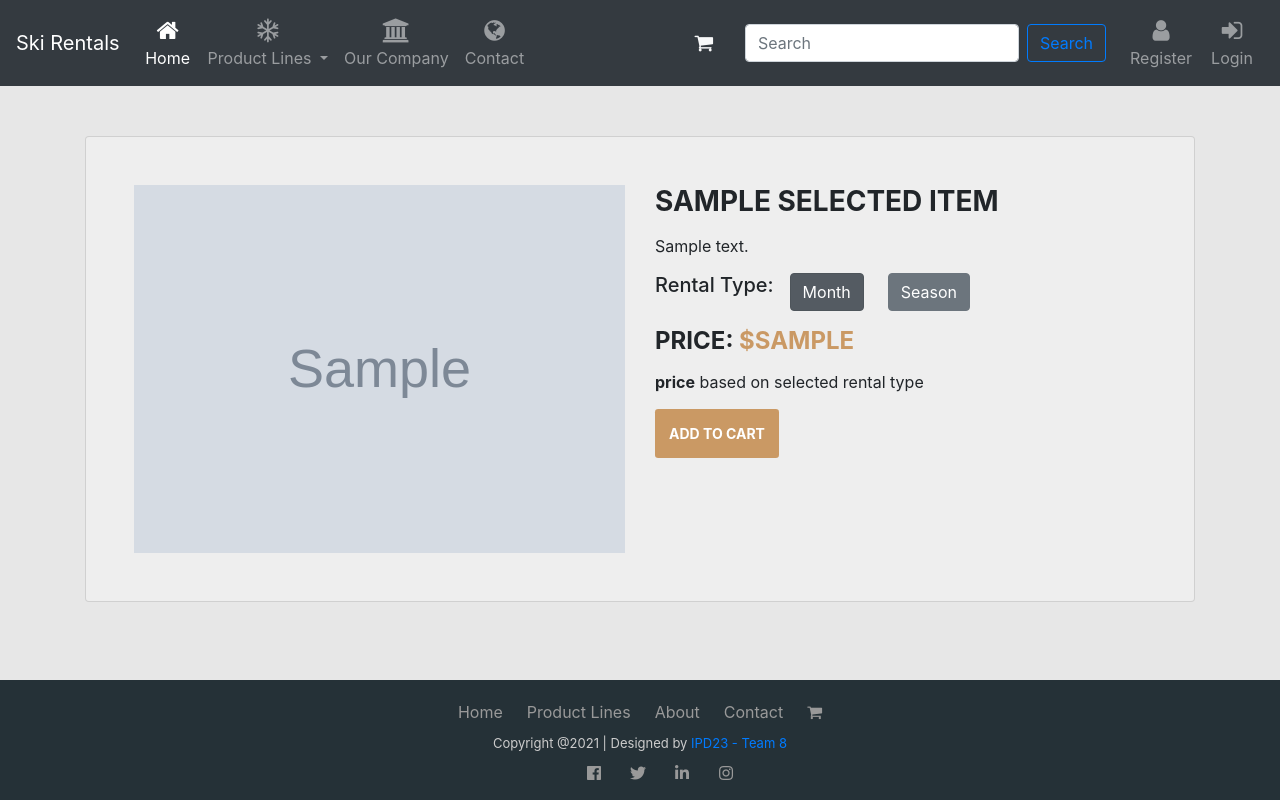
After one commit to Ying-LUO/JohnAbbottCollege-IPD23-PHP-Project, a PHP site: template skirentals/templates/itemdetails.html.twig in a window 1280 px wide. The commit adds this page. Run offline with PHP 8.4, Linux system fonts and the light colour scheme; the template is opened without the code that fills it: most values are stand-ins (such as "Sample title", 1, 10 or a date in 2020); grey boxes marked "Sample" are stand-in pictures; some libraries are stand-ins or nearby versions.

Commit message:
create item detials anf fixing issues

```diff
--- a/skirentals/account.php
+++ b/skirentals/account.php
@@ -201,7 +201,7 @@ $app->post('/login', function ($request, $response, $args) use ($log) {
     $errorList = [];
     $emailOrUsername = $request->getParam('emailOrUsername');
     $password = $request->getParam('password');
-    $record = DB::queryFirstRow("SELECT id, email, password, username FROM users WHERE (email=%s) OR (username=%s)", $emailOrUsername, $emailOrUsername);
+    $record = DB::queryFirstRow("SELECT * FROM users WHERE (email=%s) OR (username=%s)", $emailOrUsername, $emailOrUsername);
     $loginSuccess = false;
     if ($record) {
         global $passwordPepper;
--- /dev/null
+++ b/skirentals/styles/itemdetails.css
@@ -0,0 +1,166 @@
+
+/*****************globals*************/
+body {
+    /* font-family: 'open sans'; */
+    overflow-x: hidden;
+}
+
+  img {
+    max-width: 100%; }
+
+  .preview {
+    display: -webkit-box;
+    display: -webkit-flex;
+    display: -ms-flexbox;
+    display: flex;
+    -webkit-box-orient: vertical;
+    -webkit-box-direction: normal;
+    -webkit-flex-direction: column;
+        -ms-flex-direction: column;
+            flex-direction: column; }
+    @media screen and (max-width: 996px) {
+      .preview {
+        margin-bottom: 20px; } }
+
+  .preview-pic {
+    -webkit-box-flex: 1;
+    -webkit-flex-grow: 1;
+        -ms-flex-positive: 1;
+            flex-grow: 1; }
+
+  .preview-thumbnail.nav-tabs {
+    border: none;
+    margin-top: 15px; }
+    .preview-thumbnail.nav-tabs li {
+      width: 18%;
+      margin-right: 2.5%; }
+      .preview-thumbnail.nav-tabs li img {
+        max-width: 100%;
+        display: block; }
+      .preview-thumbnail.nav-tabs li a {
+        padding: 0;
+        margin: 0; }
+      .preview-thumbnail.nav-tabs li:last-of-type {
+        margin-right: 0; }
+
+  .tab-content {
+    overflow: hidden; }
+    .tab-content img {
+      width: 100%;
+      -webkit-animation-name: opacity;
+              animation-name: opacity;
+      -webkit-animation-duration: .3s;
+              animation-duration: .3s; }
+
+  .card {
+    margin-top: 50px;
+    background: #eee;
+    padding: 3em;
+    line-height: 1.5em; }
+
+  @media screen and (min-width: 997px) {
+    .wrapper {
+      display: -webkit-box;
+      display: -webkit-flex;
+      display: -ms-flexbox;
+      display: flex; } }
+
+  .details {
+    display: -webkit-box;
+    display: -webkit-flex;
+    display: -ms-flexbox;
+    display: flex;
+    -webkit-box-orient: vertical;
+    -webkit-box-direction: normal;
+    -webkit-flex-direction: column;
+        -ms-flex-direction: column;
+            flex-direction: column; }
+
+  .colors {
+    -webkit-box-flex: 1;
+    -webkit-flex-grow: 1;
+        -ms-flex-positive: 1;
+            flex-grow: 1; }
+
+  .product-title, .price, .sizes, .colors {
+    text-transform: UPPERCASE;
+    font-weight: bold; }
+
+  .checked, .price span {
+    color: #ca9964; }
+
+  .product-title, .rating, .product-description, .price, .vote, .sizes {
+    margin-bottom: 15px; }
+
+  .product-title {
+    margin-top: 0; }
+
+  .size {
+    margin-right: 10px; }
+    .size:first-of-type {
+      margin-left: 40px; }
+
+  .color {
+    display: inline-block;
+    vertical-align: middle;
+    margin-right: 10px;
+    height: 2em;
+    width: 2em;
+    border-radius: 2px; }
+    .color:first-of-type {
+      margin-left: 20px; }
+
+  .add-to-cart, .like {
+    background: #ca9964;
+    padding: 1em 1em;
+    border: none;
+    text-transform: UPPERCASE;
+    font-weight: bold;
+    color: #fff;
+    -webkit-transition: background .3s ease;
+            transition: background .3s ease; }
+    .add-to-cart:hover, .like:hover {
+      background: #b36800;
+      color: #fff; }
+
+  .not-available {
+    text-align: center;
+    line-height: 2em; }
+    .not-available:before {
+      font-family: fontawesome;
+      content: "\f00d";
+      color: #fff; }
+
+  .orange {
+    background: #9b7d52; }
+
+  .green {
+    background: #85ad00; }
+
+  .blue {
+    background: #0076ad; }
+
+  .tooltip-inner {
+    padding: 1.3em; }
+
+  @-webkit-keyframes opacity {
+    0% {
+      opacity: 0;
+      -webkit-transform: scale(3);
+              transform: scale(3); }
+    100% {
+      opacity: 1;
+      -webkit-transform: scale(1);
+              transform: scale(1); } }
+
+  @keyframes opacity {
+    0% {
+      opacity: 0;
+      -webkit-transform: scale(3);
+              transform: scale(3); }
+    100% {
+      opacity: 1;
+      -webkit-transform: scale(1);
+              transform: scale(1); } }
+
+  /*# sourceMappingURL=style.css.map */
--- a/skirentals/styles/styles.css
+++ b/skirentals/styles/styles.css
@@ -116,16 +116,25 @@
 
 
 
+/* #ca9964 */
 
+.search {
+  border: none;
+  background-color: none;
+}
 
+.search:hover{
+  background: none;
+}
 
-
-
+i:hover{
+  color: #ffffff;
+}
 
 /*footer*/
 /* =================================================== */
 .col_white_amrc { color:#FFF;}
-footer { width:100%; background-color:#263238; min-height:100px; padding:10px 0px 15px 0px ;}
+footer { width:100%; background-color:#253137; min-height:100px; padding:10px 0px 15px 0px ;}
 .pt2 { padding-top:40px ; margin-bottom:20px ;}
 footer p { font-size:13px; color:#CCC; padding-bottom:0px; margin-bottom:8px;}
 .mb10 { padding-bottom:15px ;}
@@ -160,16 +169,15 @@ footer p { font-size:13px; color:#CCC; padding-bottom:0px; margin-bottom:8px;}
 .social_footer_ul li i {  width:20px; height:20px; text-align:center;}
 
 
-.fixed-bottom {
+/* .fixed-bottom {
   position: fixed;
   margin: auto;
-  /* height: 100px;
-  width: 100%; */
+
   right: 0;
   bottom: 0;
   left: 0;
-  /* z-index: 1030; */
-}
+
+} */
 
 
 /* =================================================================================================== */
--- a/skirentals/templates/account.html.twig
+++ b/skirentals/templates/account.html.twig
@@ -1,6 +1,6 @@
 {% extends "master.html.twig" %}
 
-{% block stylesheet %}<link rel="stylesheet" href="/styles/addequip_style.css" />{% endblock stylesheet%}
+{% block stylesheet %}<link rel="stylesheet" href="/styles/addequip_style.css" />{% endblock stylesheet %}
 
 {% block title %}
     My Account
--- a/skirentals/templates/addequip.html.twig
+++ b/skirentals/templates/addequip.html.twig
@@ -1,6 +1,6 @@
 {% extends "master.html.twig" %}
 
-{% block stylesheet %}<link rel="stylesheet" href="/styles/addequip_style.css" />{% endblock stylesheet%}
+{% block stylesheet %}<link rel="stylesheet" href="/styles/addequip_style.css" />{% endblock stylesheet %}
 
 {% block title %}Add Equipment{% endblock %}
 
--- a/skirentals/templates/category.html.twig
+++ b/skirentals/templates/category.html.twig
@@ -11,7 +11,7 @@
             <div class="card-body text-center">
                 <div >
                     <h5 class="card-title font-weight-bold">{{e.equipName}}</h5>
-                    <p class="d-flex justify-content-center"> <a href="#" class="btn details px-auto mr-2">view details</a> <a href="#" class="btn cart px-auto ml-2">ADD TO CART</a></p>
+                    <p class="d-flex justify-content-center"> <a href="/itemdetails/{{e.id}}" class="btn details px-auto mr-2">view details</a> <a href="#" class="btn cart px-auto ml-2">ADD TO CART</a></p>
                 </div>
             </div>
         </div>
--- /dev/null
+++ b/skirentals/templates/itemdetails.html.twig
@@ -0,0 +1,74 @@
+{% extends "master.html.twig" %}
+
+
+
+{% block title %}
+    Item Details
+{% endblock title %}
+
+{% block stylesheet %}
+    <link rel="stylesheet" href="/styles/itemdetails.css">
+{% endblock stylesheet %}
+
+{% block content %}
+
+<div class="container">
+    <div class="card">
+        <div class="container-fliud">
+            <div class="wrapper row">
+                <div class="preview col-md-6">
+
+                    <div class="preview-pic tab-content">
+                      <div class="tab-pane active" id="pic-1"><img src="/uploads/{{selectedItem.photo}}" /></div>
+                      <div class="tab-pane" id="pic-2"><img src="http://placekitten.com/400/252" /></div>
+                      <div class="tab-pane" id="pic-3"><img src="http://placekitten.com/400/252" /></div>
+                      <div class="tab-pane" id="pic-4"><img src="http://placekitten.com/400/252" /></div>
+                      <div class="tab-pane" id="pic-5"><img src="http://placekitten.com/400/252" /></div>
+                    </div>
+                </div>
+                <div class="details col-md-6">
+                    <h3 class="product-title">{{selectedItem.equipName}}</h3>
+                    <p class="product-description">{{selectedItem.equipDescription}}</p>
+                    <div class="btn-group-toggle d-flex justify-content-start" data-toggle="buttons">
+                        <h5 class="mr-3">Rental Type: </h5>
+                        <label class="btn btn-secondary active mr-4">
+                        <input type="radio" name="month" id="hatchback" autocomplete="off" value="month" checked="checked"> Month
+                        </label>
+                        <label class="btn btn-secondary">
+                        <input type="radio" name="season" id="sedan"  value="season" autocomplete="off"> Season
+                        </label>
+                    </div>
+                    <h4 class="price mt-3">price: <span>$</span><span id="price">{{selectedItem.rateByMonth}}</span></h4>
+
+                    <p class="vote"><strong>price</strong> based on selected rental type</p>
+                    <div class="action">
+                        <button class="add-to-cart btn btn-sm" type="button">add to cart</button>
+                    </div>
+                </div>
+            </div>
+        </div>
+    </div>
+</div>
+
+{% endblock content %}
+
+{% block scripts %}
+    <script>
+        $(document).ready(function() {
+
+     $('input[name=season]').on('click',function() {
+              price = {{selectedItem.rateBySeason}};
+                //price = encodeURIComponent(price);
+                $('#price').html(price);
+ });
+
+ $('input[name=month]').on('click',function() {
+              price = {{selectedItem.rateByMonth}};
+                //price = encodeURIComponent(price);
+                $('#price').html(price);
+ });
+
+});
+
+    </script>
+{% endblock scripts %}
--- a/skirentals/templates/login.html.twig
+++ b/skirentals/templates/login.html.twig
@@ -1,6 +1,6 @@
 {% extends "master.html.twig" %}
 
-{% block stylesheet %}<link rel="stylesheet" href="/styles/addequip_style.css" />{% endblock stylesheet%}
+{% block stylesheet %}<link rel="stylesheet" href="/styles/addequip_style.css" />{% endblock stylesheet %}
 
 {% block title %}
     Login to Ski Rentals
--- a/skirentals/templates/master.html.twig
+++ b/skirentals/templates/master.html.twig
@@ -13,7 +13,7 @@
     <link rel="stylesheet" href="https://stackpath.bootstrapcdn.com/bootstrap/4.1.3/css/bootstrap.min.css" integrity="sha384-MCw98/SFnGE8fJT3GXwEOngsV7Zt27NXFoaoApmYm81iuXoPkFOJwJ8ERdknLPMO" crossorigin="anonymous">
     <link rel="stylesheet" href="https://use.fontawesome.com/releases/v5.2.0/css/all.css" integrity="sha384-hWVjflwFxL6sNzntih27bfxkr27PmbbK/iSvJ+a4+0owXq79v+lsFkW54bOGbiDQ" crossorigin="anonymous">
     <link rel="stylesheet" href="/styles/styles.css" />
-        {% block stylesheet %}{% endblock stylesheet%}
+        {% block stylesheet %}{% endblock stylesheet %}
     {% endblock %}
     <title>{% block title %}{% endblock %} - My Webpage</title>
 </head>
@@ -66,16 +66,27 @@
                           Contact
                       </a>
                   </li>
+                {% if userSession.role == 'admin' %}
+                  <li class="nav-item">
+                    <a class="nav-link" href="/addequip">
+                        <i class="fa fa-plus">
+                            <span class="badge badge-danger"></span>
+                        </i>
+                        Add Item
+                    </a>
+                </li>
+            {% endif %}
               </ul>
-              <li class="nav-item">
+              <li class="navbar-brand">
                   <a class="nav-link" href="/cart">
-                      <i class="fa fa-shopping-cart" aria-hidden="true"></i>
+                      <i class="fa fa-shopping-cart text-light" aria-hidden="true"></i>
                       <span class="badge badge-danger"></span>
                   </a>
               </li>
               <form class="form-inline my-2 my-lg-0">
                   <input class="form-control mr-sm-2" type="text" placeholder="Search" aria-label="Search">
-                  <button class="btn btn-outline-primary my-2 my-sm-0" type="submit">Search</button>
+
+                  <button class="btn btn-outline-primary my-2 my-sm-0 mr-3" type="submit">Search</button>
               </form>
               <ul class="navbar-nav ">
                   {# {% block header %} #}
@@ -127,9 +138,7 @@
                 {{flashMessage}}
             </div>
         {% endif %}
-        {% block content %}
-
-        {% endblock content %}
+        {% block content %}{% endblock content %}
     </div>
 
         {% block footer %}
@@ -162,7 +171,9 @@
   </div>
         {% endblock footer %}
     </div>
-    {% block scripts %}{% endblock scripts %}
+    {% block scripts %}
+
+    {% endblock scripts %}
 </body>
 
 </html>
```
Also changed, not shown: skirentals/productlines.php (+8 -1 lines), skirentals/templates/cart.html.twig (+16 -7 lines), skirentals/templates/register.html.twig (+5 -11 lines), skirentals/images/ski.jpg (added).
